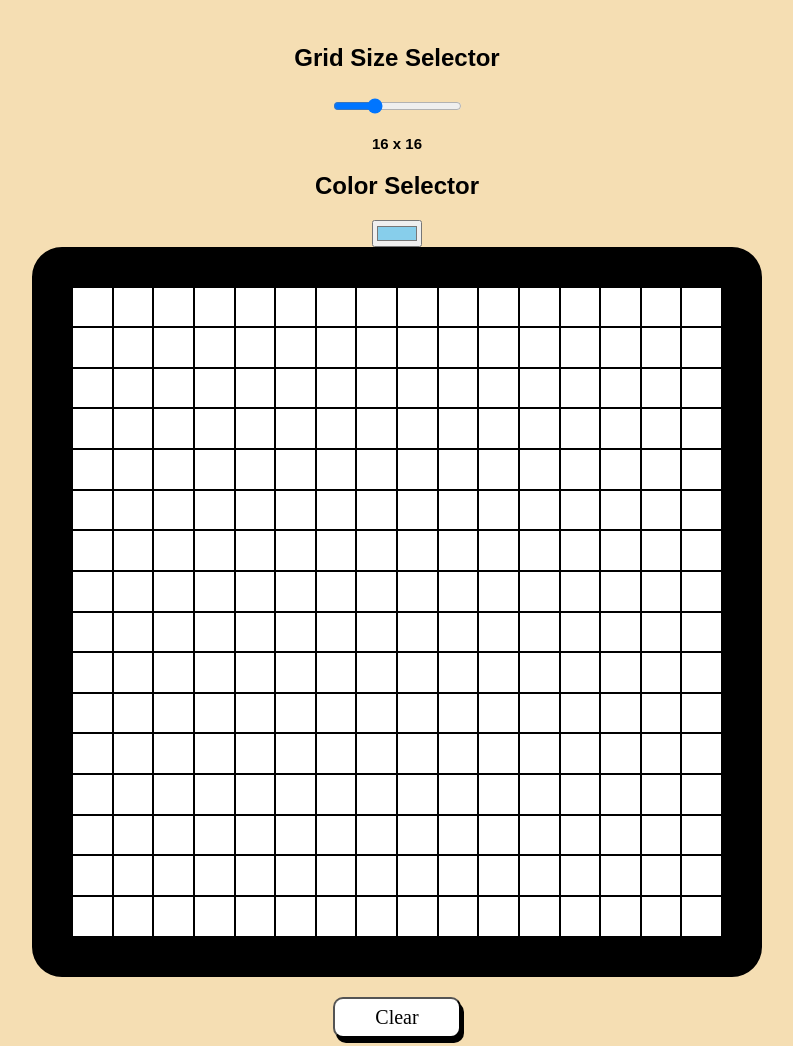
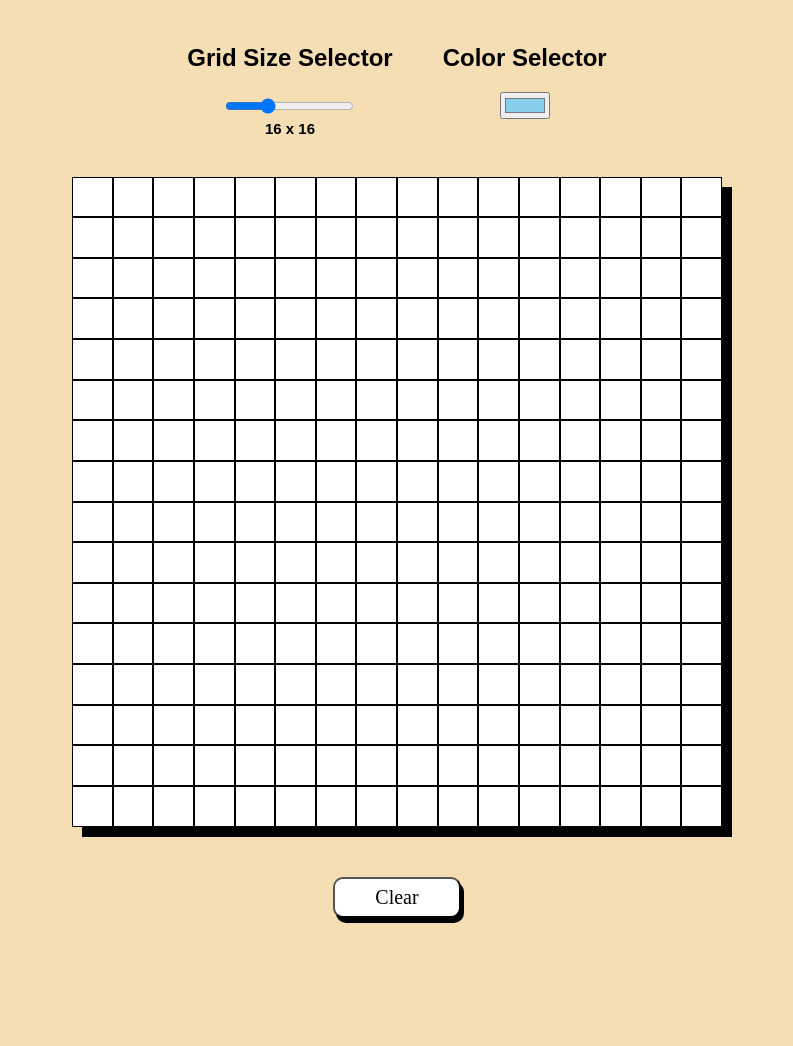
Before and after one commit to StoicScript/Etch-a-Sketch, a plain HTML site: page index.html in a window 1280 px wide. Shown: the part 130-1176 px from the top of the page, without its empty margins (243-1036 px from the left). After the commit the page ends 1056 px from the top, so only its background shows below. Drawn offline with Linux system fonts and the light colour scheme; a web font is replaced by a local one.

Commit message:
changed margins around tools

```diff
--- a/styles.css
+++ b/styles.css
@@ -17,6 +17,7 @@ h2{
 p{
     font-size: 15px;
     color: black;
+    margin-top: 0px;
 }
 
 .container{
@@ -25,12 +26,19 @@ p{
     margin: auto;
     width: 650px;
     height: 650px;
-    border: 40px solid rgb(0, 0, 0);
-    border-radius: 30px;
+    box-shadow: 10px 10px black;
+}
+
+.tools{
+    display: flex;
+    justify-content: center;
+    gap: 50px;
+    margin-bottom: 20px;
+    margin-top: -20px;
 }
 
 #clear-btn{
-    margin-top: 20px;
+    margin-top: 50px;
     padding: 7px 40px;
     font-family: 'Electrolize';
     font-size: 20px;
@@ -38,3 +46,7 @@ p{
     background-color: white;
     box-shadow: 3px 5px black;
 }
+
+#clear-btn:hover{
+    transform: scale(1.05)
+}
```
